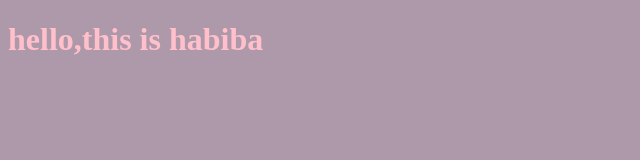
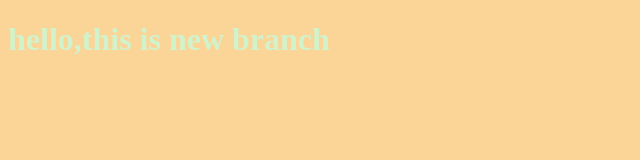
Before and after one commit to Habiba-Adel/learning-git, a plain HTML site: page index.html in a window 1280 px wide. Shown: the whole page, without its empty margins (0-640 px from the left). Drawn offline with Linux system fonts and the light colour scheme.

Commit message:
new branch changing

```diff
--- a/index.html
+++ b/index.html
@@ -7,7 +7,7 @@
     <link rel="stylesheet" href="style.css">
 </head>
 <body>
-    <h1>hello,this is habiba </h1>
+    <h1>hello,this is new branch </h1>
     <script src="app.js"></script>
 </body>
 </html>
--- a/style.css
+++ b/style.css
@@ -1,6 +1,6 @@
 h1{
-    color:pink
+    color:rgba(192, 255, 224, 0.718)
 }
 body {
-    background-color: rgba(71, 24, 63, 0.44);
+    background-color: rgba(247, 159, 19, 0.44);
 }
```
